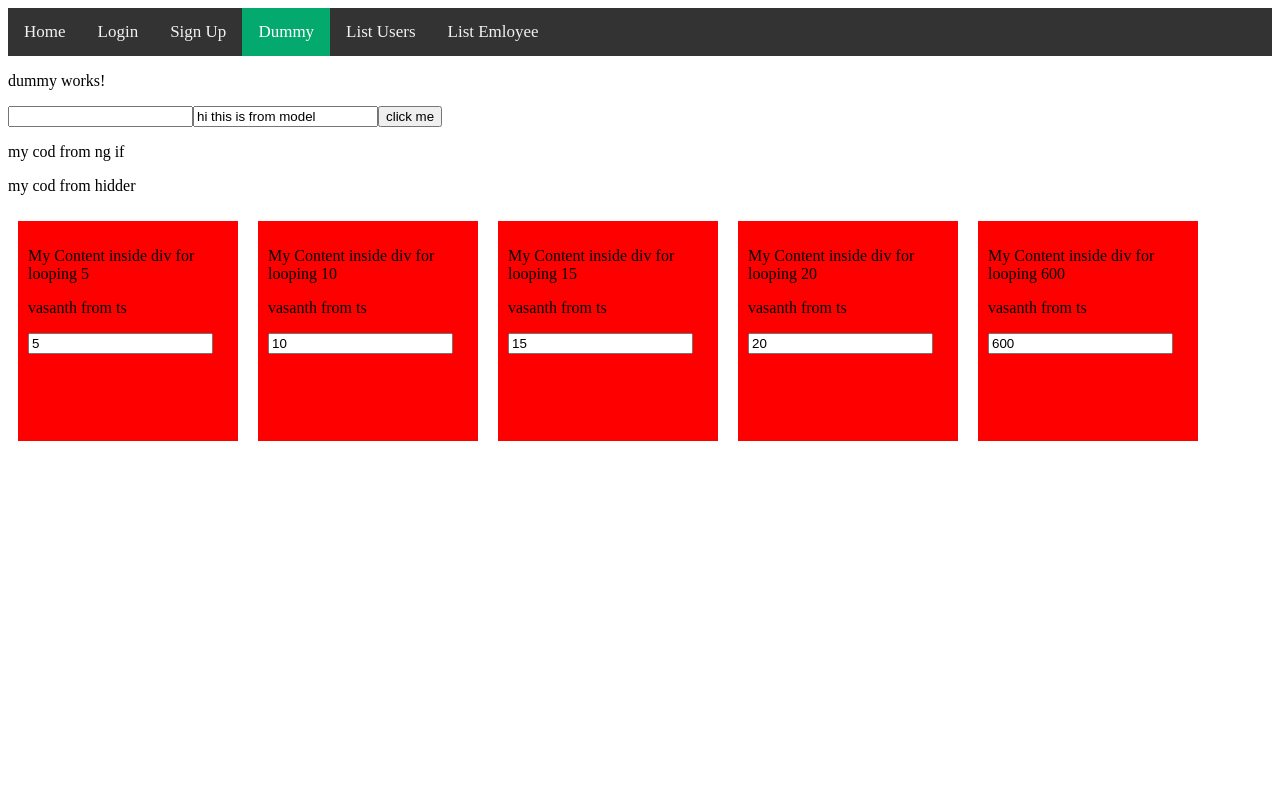
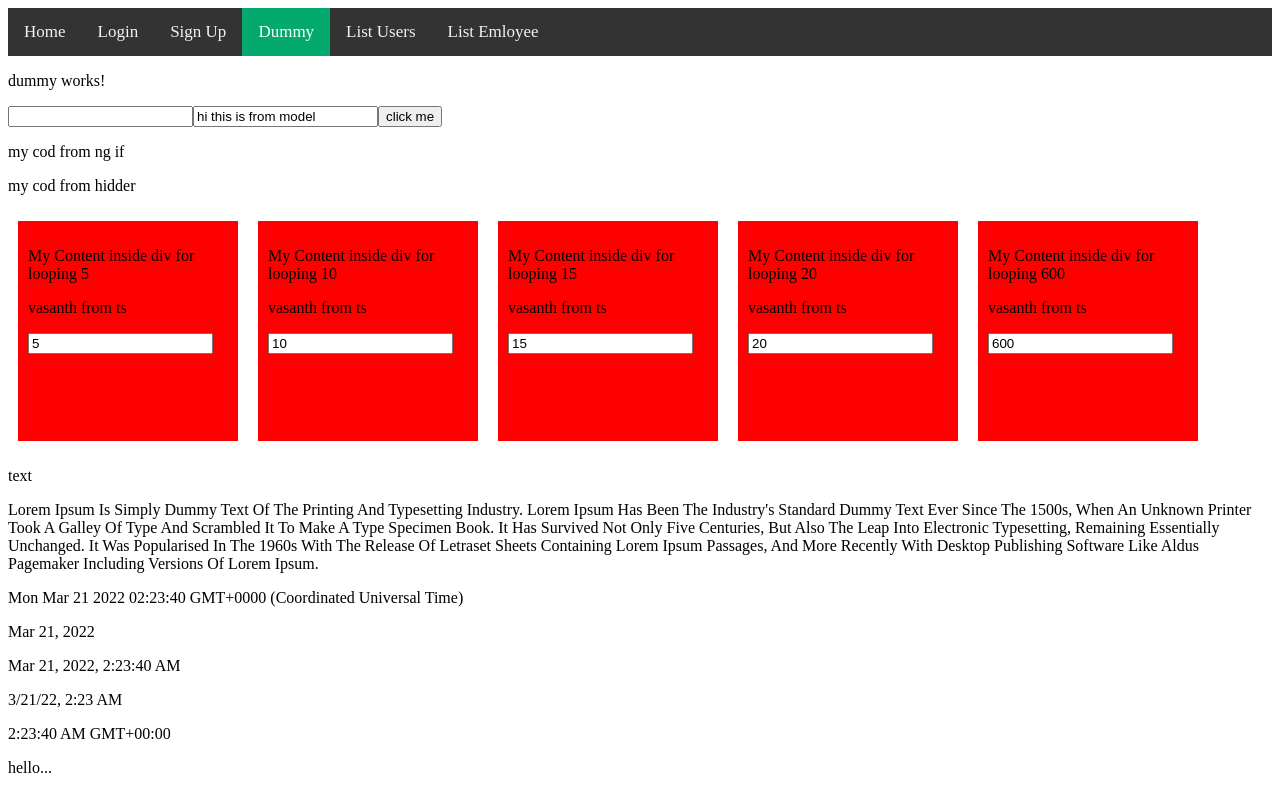
Before and after one commit to vasanthrajarathinam/sample, an Angular app: page /dummy in a window 1280 px wide. Built offline with nearby package versions, Linux system fonts and the light colour scheme.

Commit message:
angular pipe

```diff
--- a/src/app/app.module.ts
+++ b/src/app/app.module.ts
@@ -12,6 +12,7 @@ import { FormsModule, ReactiveFormsModule } from '@angular/forms';
 import { HttpClientModule  } from '@angular/common/http';
 
 import { EmployeelistComponent } from './employeelist/employeelist.component';
+import { TrippledotPipe } from './trippledot.pipe';
 
 @NgModule({
   declarations: [
@@ -21,7 +22,8 @@ import { EmployeelistComponent } from './employeelist/employeelist.component';
     DummyComponent,
     NavbarComponent,
     PaginationComponent,
-    EmployeelistComponent
+    EmployeelistComponent,
+    TrippledotPipe
   ],
   imports: [
     BrowserModule,
--- a/src/app/dummy/dummy.component.html
+++ b/src/app/dummy/dummy.component.html
@@ -10,3 +10,12 @@
     <p>{{myNameFromTS}}</p>
     <input type="text" [value]="data">
 </div>
+<p>{{typeOfText}}</p>
+<p>{{"Lorem Ipsum is simply dummy text of the printing and typesetting industry. Lorem Ipsum has been the industry's standard dummy text ever since the 1500s, when an unknown printer took a galley of type and scrambled it to make a type specimen book. It has survived not only five centuries, but also the leap into electronic typesetting, remaining essentially unchanged. It was popularised in the 1960s with the release of Letraset sheets containing Lorem Ipsum passages, and more recently with desktop publishing software like Aldus PageMaker including versions of Lorem Ipsum."| titlecase}}</p>
+<p>{{sampleDateText}}</p>
+<p>{{sampleDateText | date}}</p>
+
+<p>{{sampleDateText | date:'medium'}}</p>
+<p>{{sampleDateText | date:'short'}}</p>
+<p>{{sampleDateText | date:'fullTime'}}</p>
+<p>{{'hello' | trippledot}}</p>
--- a/src/app/dummy/dummy.component.ts
+++ b/src/app/dummy/dummy.component.ts
@@ -1,3 +1,4 @@
+import { LowerCasePipe } from '@angular/common';
 import { Component, OnInit, AfterViewInit,AfterViewChecked, AfterContentInit,AfterContentChecked } from '@angular/core';
 
 @Component({
@@ -9,6 +10,7 @@ export class DummyComponent implements OnInit, AfterViewInit,AfterViewChecked, A
   typeOfText = 'text';
   newTypeOfValue="text";
   textValueFromModel = "hi this is from model";
+  sampleDateText = new Date();
   sampleArray = [5,10,15,20,600];
   myNameFromTS="vasanth from ts";
   constructor() {
--- /dev/null
+++ b/src/app/trippledot.pipe.ts
@@ -0,0 +1,12 @@
+import { Pipe, PipeTransform } from '@angular/core';
+
+@Pipe({
+  name: 'trippledot'
+})
+export class TrippledotPipe implements PipeTransform {
+
+  transform(value: unknown, ...args: unknown[]): unknown {
+    return value + '...';
+  }
+
+}
```
Also changed, not shown: 1 other file (tests, documents, lock files or other folders).
